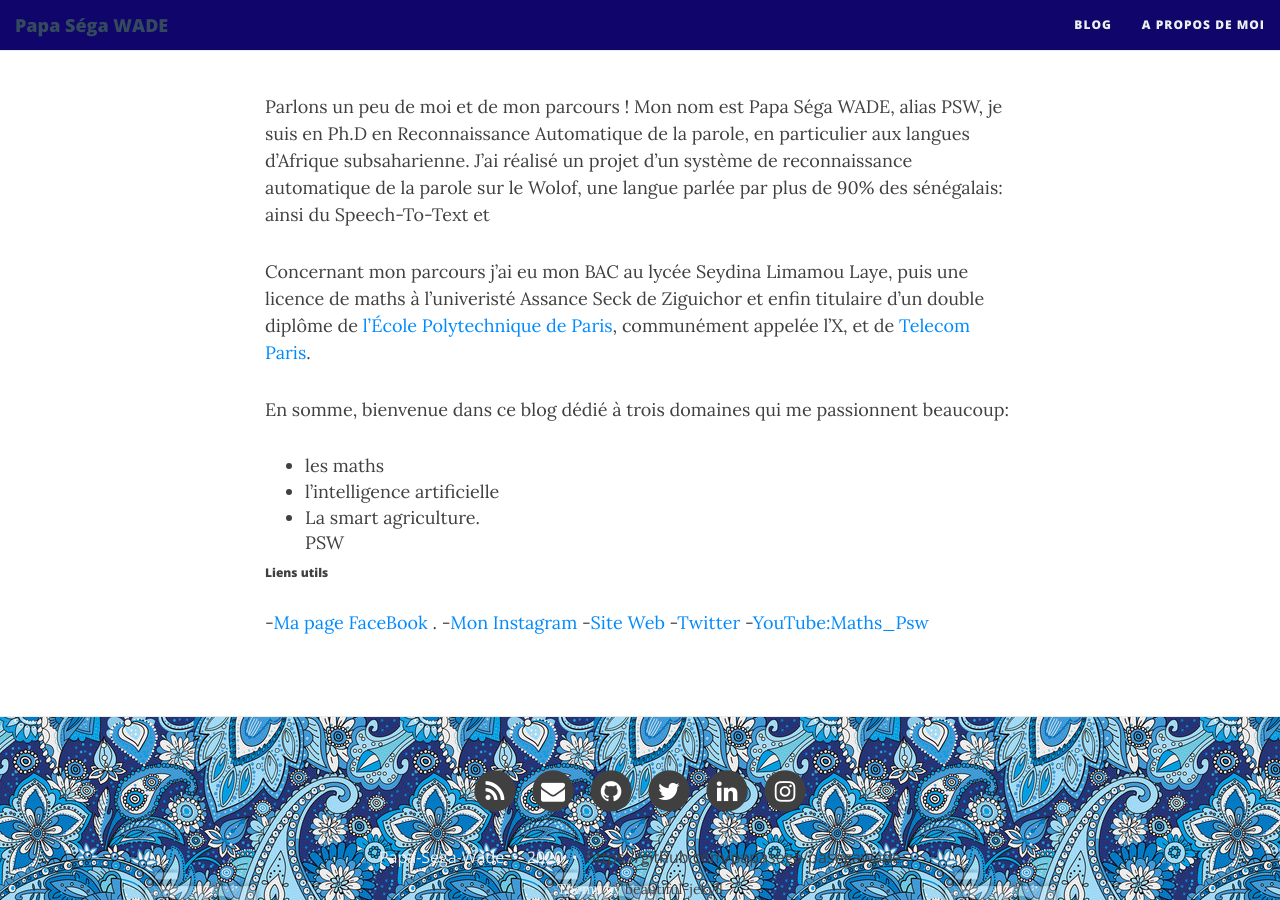
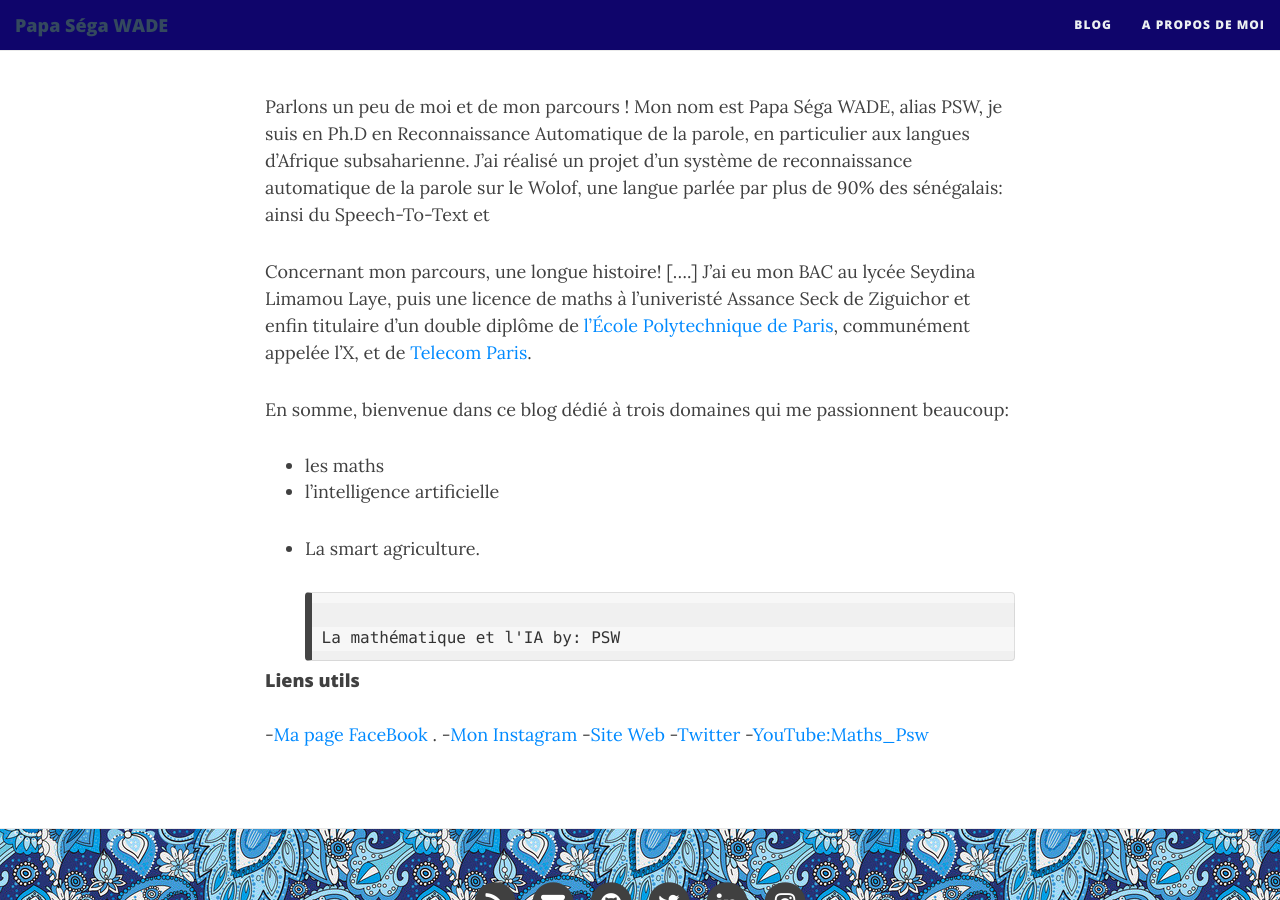
Before and after one commit to papasega/papasega.github.io, a Jekyll site: the page built from aboutme.md, in a window 1280 px wide and 900 px high, scrolled down 532 px. Built offline with Jekyll 4.4.1, drawn with Linux system fonts in a browser that asks for light colours; nearby versions of some CDN libraries.

Commit message:
Update aboutme.md

```diff
--- a/aboutme.md
+++ b/aboutme.md
@@ -9,15 +9,17 @@ Parlons un peu de moi et de mon parcours !
 Mon nom est Papa Séga WADE, alias PSW, je suis en Ph.D en Reconnaissance Automatique de la parole, en particulier aux langues d'Afrique subsaharienne.
 J'ai réalisé un projet d'un système de reconnaissance automatique de la parole sur le Wolof, une langue parlée par plus de 90% des sénégalais: ainsi du Speech-To-Text et
 
-Concernant mon parcours j'ai eu mon BAC au lycée Seydina Limamou Laye, puis une licence de maths à l'univeristé Assance Seck de Ziguichor et enfin titulaire d'un double diplôme de [l'École Polytechnique de Paris](https://www.polytechnique.edu/), communément appelée l'X, et de [Telecom Paris](https://www.telecom-paris.fr/).
+Concernant mon parcours, une longue histoire! [....] J'ai eu mon BAC au lycée Seydina Limamou Laye, puis une licence de maths à l'univeristé Assance Seck de Ziguichor et enfin titulaire d'un double diplôme de [l'École Polytechnique de Paris](https://www.polytechnique.edu/), communément appelée l'X, et de [Telecom Paris](https://www.telecom-paris.fr/).
+
 
  En somme, bienvenue dans ce blog dédié à trois domaines qui me passionnent beaucoup:
 - les maths
 - l'intelligence artificielle
 - La smart agriculture.
-                                                                                                                                                    PSW
 
-###### Liens utils
+                                                                                                                                La mathématique et l'IA by: PSW
+
+#### Liens utils
 
  -[Ma page FaceBook ](https://fb.me/MathsFacilesWadePs).
  -[Mon Instagram](https://instagram.com/maths_psw/)
```
